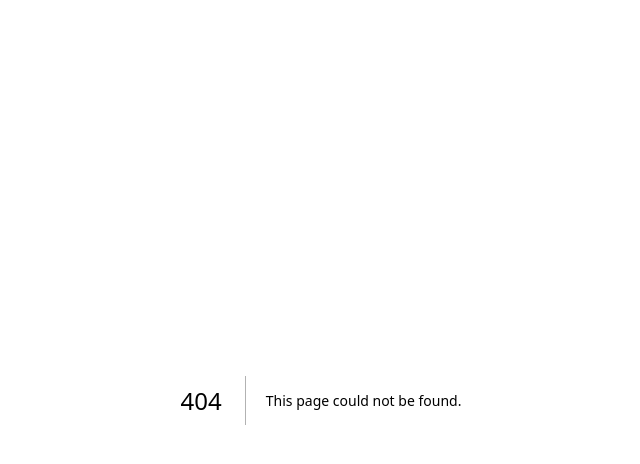
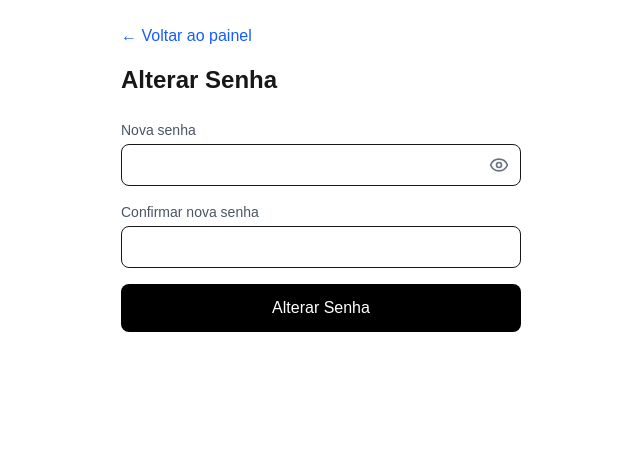
Before and after one commit to Georgexdev/site-carros, a Next.js app: page /admin/alterar-senha in a window 1280 px wide. Before the commit this address had no page. Shown: the top 464 px of the page, without its empty margins (319-959 px from the left). Built offline with nearby package versions, Linux system fonts and the light colour scheme; no server answers.

Commit message:
Adiciona funcionalidade de alterar senha no admin

```diff
--- /dev/null
+++ b/app/admin/alterar-senha/page.tsx
@@ -0,0 +1,104 @@
+"use client";
+
+import { useState } from "react";
+import { useRouter } from "next/navigation";
+import { supabase } from "@/lib/supabase";
+import Link from "next/link";
+import { Eye, EyeOff } from "lucide-react";
+
+export default function AlterarSenha() {
+  const router = useRouter();
+  const [novaSenha, setNovaSenha] = useState("");
+  const [confirmarSenha, setConfirmarSenha] = useState("");
+  const [mostrarSenha, setMostrarSenha] = useState(false);
+  const [salvando, setSalvando] = useState(false);
+  const [erro, setErro] = useState("");
+  const [sucesso, setSucesso] = useState(false);
+
+  async function handleSalvar(e: React.FormEvent) {
+    e.preventDefault();
+    setErro("");
+    setSucesso(false);
+
+    if (novaSenha.length < 6) {
+      setErro("A senha deve ter pelo menos 6 caracteres.");
+      return;
+    }
+
+    if (novaSenha !== confirmarSenha) {
+      setErro("As senhas não coincidem.");
+      return;
+    }
+
+    setSalvando(true);
+
+    const { error } = await supabase.auth.updateUser({ password: novaSenha });
+
+    setSalvando(false);
+
+    if (error) {
+      setErro("Erro ao alterar a senha. Tente novamente.");
+      console.error(error);
+    } else {
+      setSucesso(true);
+      setNovaSenha("");
+      setConfirmarSenha("");
+    }
+  }
+
+  return (
+    <main className="max-w-md mx-auto p-6">
+      <Link href="/admin" className="text-blue-600 hover:underline">
+        ← Voltar ao painel
+      </Link>
+
+      <h1 className="text-2xl font-bold mt-4 mb-6">Alterar Senha</h1>
+
+      <form onSubmit={handleSalvar} className="space-y-4">
+        <div>
+          <label className="block text-sm text-gray-600 mb-1">Nova senha</label>
+          <div className="relative">
+            <input
+              type={mostrarSenha ? "text" : "password"}
+              value={novaSenha}
+              onChange={(e) => setNovaSenha(e.target.value)}
+              required
+              autoComplete="new-password"
+              className="w-full border rounded-lg px-4 py-2 pr-12"
+            />
+            <button
+              type="button"
+              onClick={() => setMostrarSenha(!mostrarSenha)}
+              className="absolute right-3 top-1/2 -translate-y-1/2 text-gray-500 hover:text-gray-700"
+            >
+              {mostrarSenha ? <EyeOff size={20} /> : <Eye size={20} />}
+            </button>
+          </div>
+        </div>
+
+        <div>
+          <label className="block text-sm text-gray-600 mb-1">Confirmar nova senha</label>
+          <input
+            type={mostrarSenha ? "text" : "password"}
+            value={confirmarSenha}
+            onChange={(e) => setConfirmarSenha(e.target.value)}
+            required
+            autoComplete="new-password"
+            className="w-full border rounded-lg px-4 py-2"
+          />
+        </div>
+
+        {erro && <p className="text-red-600 text-sm">{erro}</p>}
+        {sucesso && <p className="text-green-600 text-sm">Senha alterada com sucesso!</p>}
+
+        <button
+          type="submit"
+          disabled={salvando}
+          className="w-full bg-black text-white py-3 rounded-lg hover:bg-gray-800 disabled:opacity-50"
+        >
+          {salvando ? "Salvando..." : "Alterar Senha"}
+        </button>
+      </form>
+    </main>
+  );
+}
```
